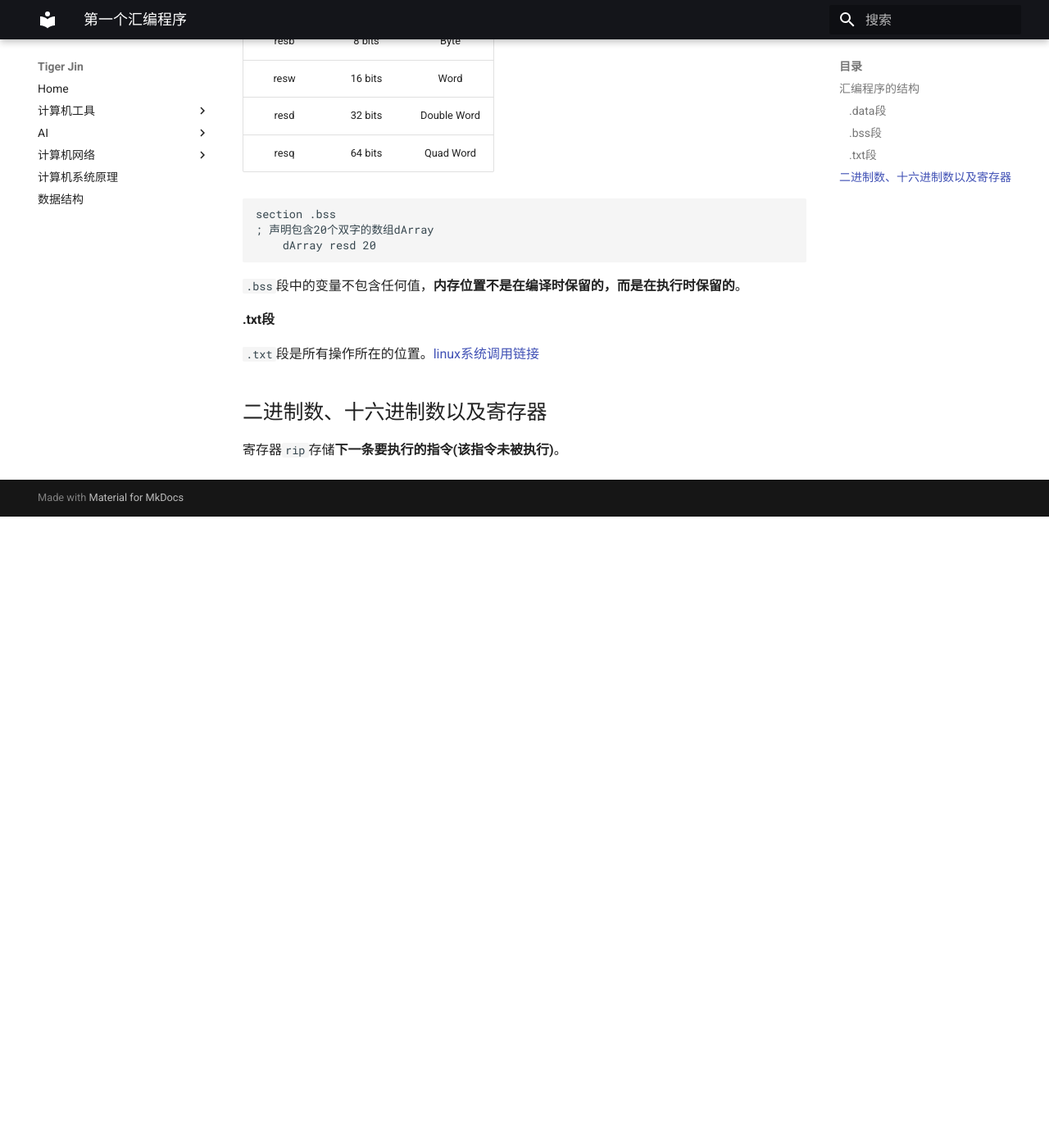
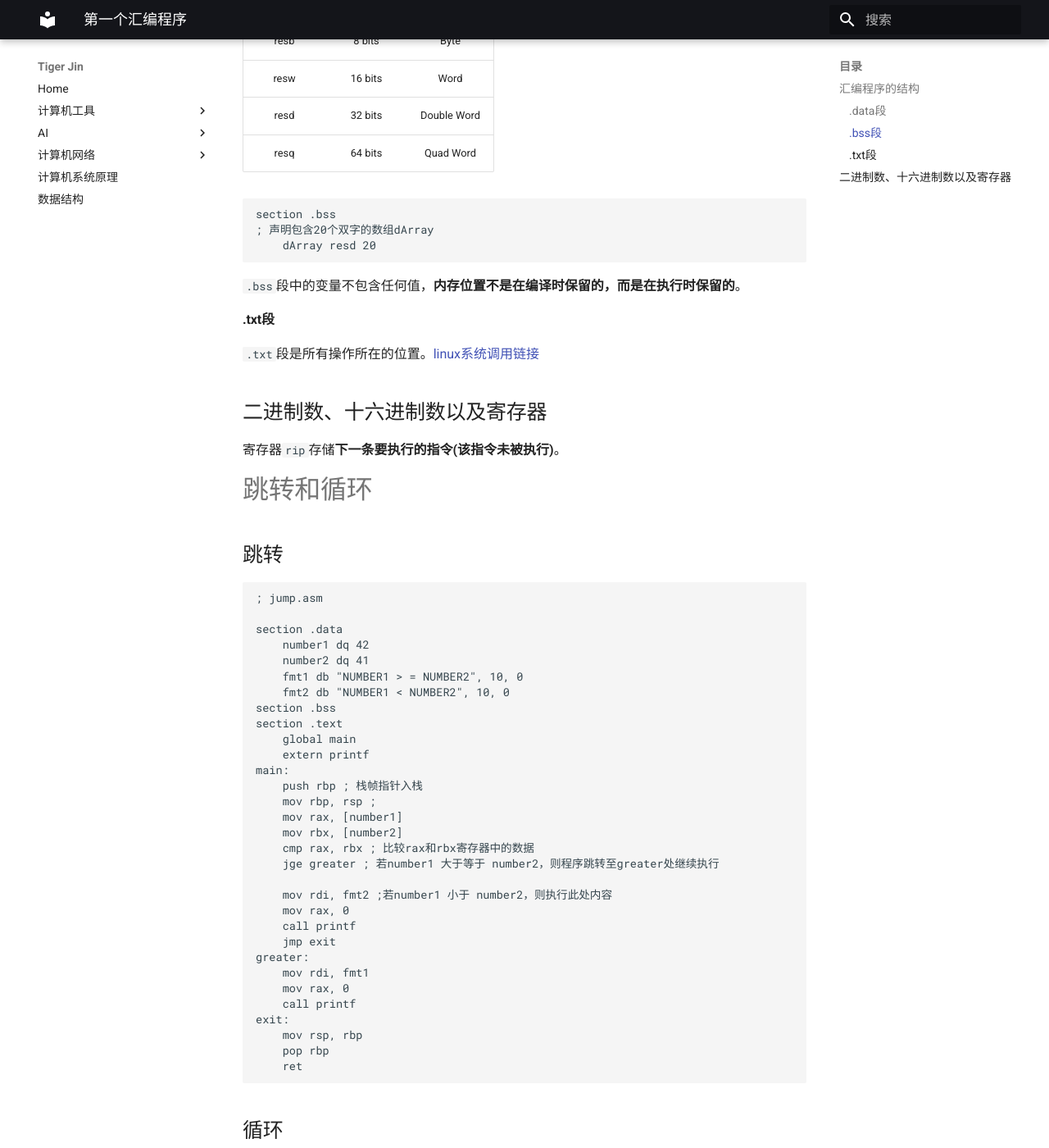
Before and after one commit to process852/process852.github.io, an MkDocs documentation site: the page built from docs/computersArch/assembleLanguage/README.md, in a window 1280 px wide and 1400 px high, scrolled down 1250 px. Shown: the whole window at 82% size. Built offline with MkDocs 1.6.1 and Material for MkDocs 9.7.7, drawn with Linux system fonts in a browser that asks for light colours; before the commit the page ends 1880 px from its top, so only the background shows below that; some of the changed text lies outside the part shown.

Commit message:
add something

````diff
--- a/docs/computersArch/assembleLanguage/README.md
+++ b/docs/computersArch/assembleLanguage/README.md
@@ -70,3 +70,103 @@
 ## 二进制数、十六进制数以及寄存器
 
 寄存器`rip`存储**下一条要执行的指令(该指令未被执行)**。
+
+# 跳转和循环
+
+## 跳转
+
+```asm
+; jump.asm
+
+section .data
+    number1 dq 42
+    number2 dq 41
+    fmt1 db "NUMBER1 > = NUMBER2", 10, 0
+    fmt2 db "NUMBER1 < NUMBER2", 10, 0
+section .bss
+section .text
+    global main
+    extern printf
+main:
+    push rbp ; 栈帧指针入栈
+    mov rbp, rsp ;
+    mov rax, [number1]
+    mov rbx, [number2]
+    cmp rax, rbx ; 比较rax和rbx寄存器中的数据
+    jge greater ; 若number1 大于等于 number2，则程序跳转至greater处继续执行
+
+    mov rdi, fmt2 ;若number1 小于 number2，则执行此处内容
+    mov rax, 0
+    call printf
+    jmp exit
+greater:
+    mov rdi, fmt1
+    mov rax, 0
+    call printf
+exit:
+    mov rsp, rbp
+    pop rbp
+    ret
+```
+
+## 循环
+
+```asm
+section .data
+    number dq 5
+    fmt db "The sum from 0 to %ld is %ld", 10, 0
+section .bss
+section .text
+    extern printf
+    global main
+main:
+    push rbp
+    mov rbp, rsp
+    mov rbx, 0 ;计数器
+    mov rax, 0 ; 用于存放累加和
+
+jloop:
+    add rax, rbx
+    inc rbx
+    cmp rbx, [number]
+    jle jloop
+
+    mov rdi, fmt
+    mov rsi, [number]
+    mov rdx, rax
+    mov rax, 0
+    call printf
+    mov rsp, rbp
+    pop rbp
+    ret
+```
+
+* `loop` 指令比常规跳转指令耗时更长
+
+```asm
+section .data
+    number dq 5
+    fmt db "The sum from 0 to %ld is %ld", 10, 0
+section .bss
+section .text
+    extern printf
+    global main
+main:
+    push rbp
+    mov rbp, rsp
+    mov rcx, [number] ;使用number初始化rcx
+    mov rax, 0 ; 用于存放累加和
+
+bloop:
+    add rax,rcx
+    loop bloop ;loop指令为循环指令，每次循环rcx减1，直到rcx为0停止
+
+    mov rdi, fmt
+    mov rsi, [number]
+    mov rdx, rax
+    mov rax, 0
+    call printf
+    mov rsp, rbp
+    pop rbp
+    ret
+```
````
Also changed, not shown: docs/computersArch/gdb/README.md (+2 -0 lines).
